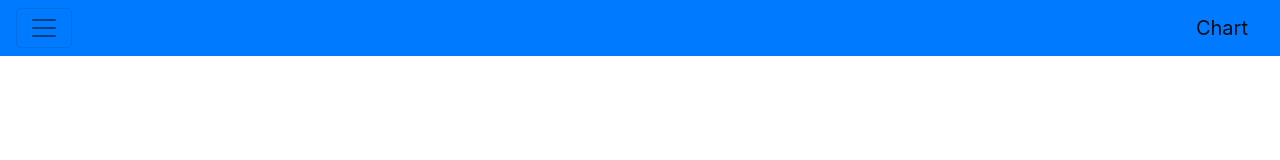
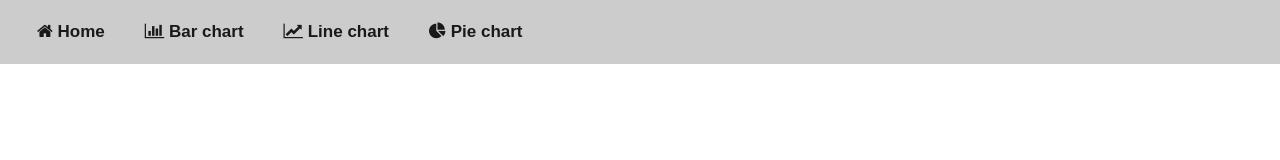
Before and after one commit to aekligong/Project, a plain HTML site: page index.html in a window 1280 px wide. Drawn offline with nearby package versions, Linux system fonts and the light colour scheme.

Commit message:
Update index.html

```diff
--- a/index.html
+++ b/index.html
@@ -1,47 +1,69 @@
 <!DOCTYPE html>
-<html lang="en">
-  <head>
-    <meta charset="utf-8">
-    <meta http-equiv="X-UA-Compatible" content="IE=edge">
-    <meta name="viewport" content="width=device-width, initial-scale=1">
-    <!-- The above 3 meta tags *must* come first in the head; any other head content must come *after* these tags -->
-    <title>index</title>
+<html>
+<head>
+	<title>navigation bar with icons</title>
+	<link href="https://maxcdn.bootstrapcdn.com/font-awesome/4.7.0/css/font-awesome.min.css" rel="stylesheet" integrity="sha384-wvfXpqpZZVQGK6TAh5PVlGOfQNHSoD2xbE+QkPxCAFlNEevoEH3Sl0sibVcOQVnN" crossorigin="anonymous">
+	<style >
+		*{
+			border: 0;
+			margin: 0;
+			padding: 0;
+			outline: 0;
+		}
+		body{
+			background:#fff;
+			font-family: sans-serif;
+			font-size: 17px;
+			font-weight: bold;
+		}
+		.nav {
+			background: #ccc;
+			min-height: 59px;
+			overflow: auto;
+		}
+		.nav .left{
+			float: left;
+			margin-left: 1em;
 
-    <link href="css/bootstrap.min.css" rel="stylesheet">
-    <link rel="stylesheet" type="text/css" href="">
+		}
+		ul {
+			list-style: none;
+		}
+		.nav .left li{
+			float: left;
+		}
+		a {
+			display: block;
+			padding: 17px 20px;
+			line-height: 30px;
+			color: #191919;
+			text-decoration: none;
+			font-size: 17px;
 
+		}
+		.nav .left a:hover{
+			background: #ffffff;
 
-  </head>
-  <body>
-
-    <nav class="navbar navbar-toggleable-md navbar-light bg-primary">
-  <button class="navbar-toggler navbar-toggler-right" type="button" data-toggle="collapse" data-target="#navbarSupportedContent" aria-controls="navbarSupportedContent" aria-expanded="false" aria-label="Toggle navigation">
-    <span class="navbar-toggler-icon"></span>
-  </button>
-  <a class="navbar-brand" href="#">Chart</a>
-
-  <div class="collapse navbar-collapse" id="navbarSupportedContent">
-    <ul class="navbar-nav mr-auto">
-      <li class="nav-item active">
-        <a class="nav-link" href="#">Home <span class="sr-only">(current)</span></a>
-      </li>
-      <li class="nav-item">
-        <a class="nav-link" href="#">Link</a>
-      </li>
-
-    </ul>
-    <form class="form-inline my-2 my-lg-0">
-      <input class="form-control mr-sm-2" type="text" placeholder="Search">
-      <button class="btn btn-default-success my-2 my-sm-0" type="submit">Search</button>
-    </form>
-  </div>
-</nav>
+		}
 
 
 
-    <!-- jQuery (necessary for Bootstrap's JavaScript plugins) -->
-    <script src="https://ajax.googleapis.com/ajax/libs/jquery/1.12.4/jquery.min.js"></script>
-    <!-- Include all compiled plugins (below), or include individual files as needed -->
-    <script src="js/bootstrap.min.js"></script>
-  </body>
+	</style>
+</head>
+<body>
+	<nav class="nav">
+		<div class="nav-mobile">
+			<ul class="left">
+				<li><a href="home.php?page=home"><i class="fa fa-home"></i> Home</a></li>
+				<li><a href="barchart.php?page=home"><i class="fa fa-bar-chart"></i> Bar chart</a></li>
+				<li><a href="line.php?page=home"><i class="fa fa-line-chart"></i> Line chart</a></li>
+				<li><a href="piechart.php?page=home"><i class="fa fa-pie-chart"></i> Pie chart</a></li>
+
+			</ul>
+
+		</div>
+
+	</nav>
+
+</body>
 </html>
```
